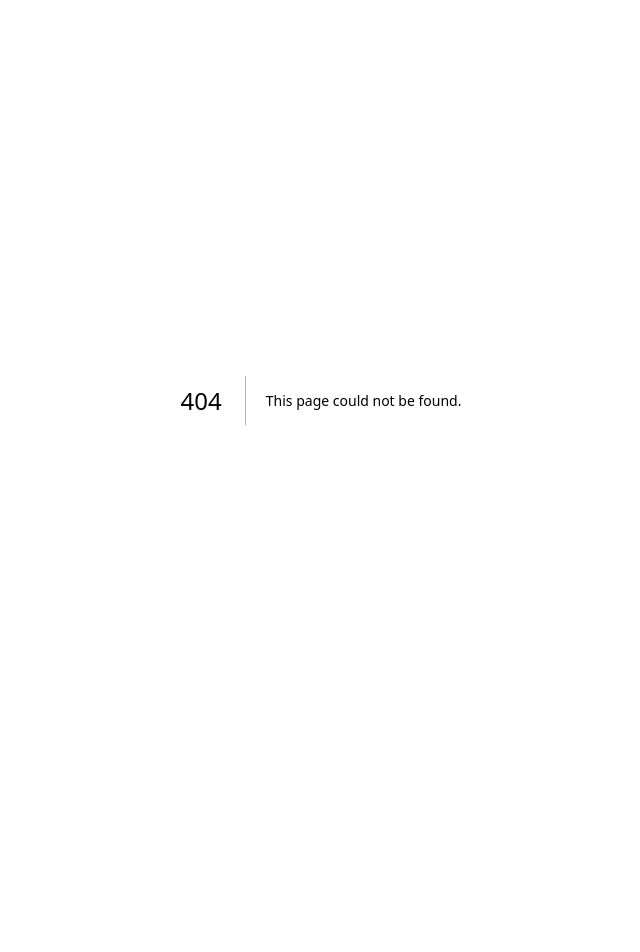
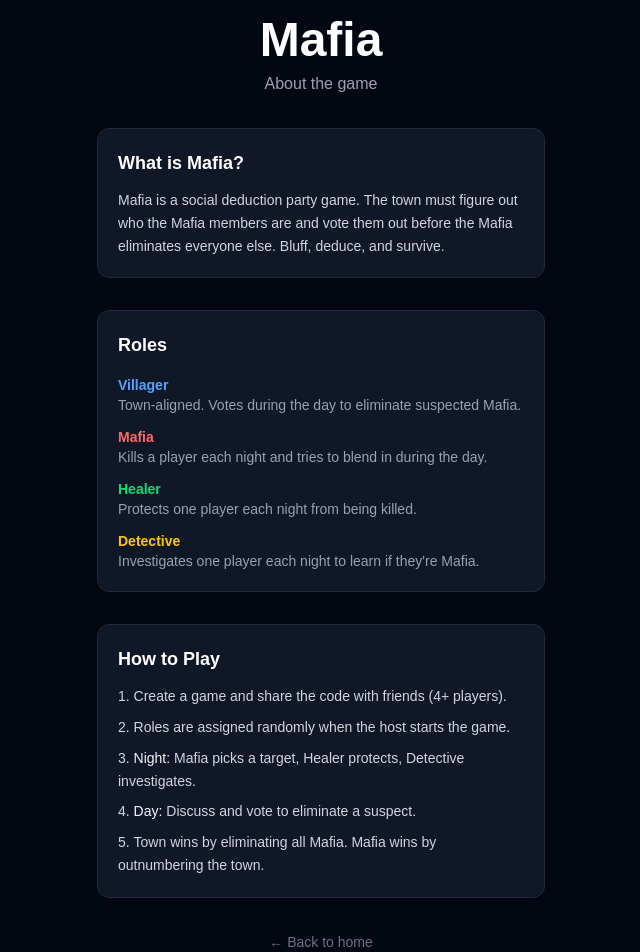
Before and after one commit to mehant/mafia-game, a Next.js app: page /about in a window 1280 px wide. Before the commit this address had no page. Shown: the top 952 px of the page, without its empty margins (319-959 px from the left). Before the commit the page ends 800 px from the top, so only its background shows below. Built offline with nearby package versions, Linux system fonts and the light colour scheme.

Commit message:
Add about page with game rules and role descriptions

```diff
--- /dev/null
+++ b/src/app/about/page.tsx
@@ -0,0 +1,70 @@
+import Link from 'next/link';
+
+export default function About() {
+  return (
+    <div className="min-h-screen bg-gray-950 flex items-center justify-center p-4">
+      <div className="w-full max-w-md space-y-8">
+        {/* Header */}
+        <div className="text-center">
+          <h1 className="text-5xl font-bold text-white mb-2">Mafia</h1>
+          <p className="text-gray-400">About the game</p>
+        </div>
+
+        {/* What is Mafia */}
+        <div className="bg-gray-900 rounded-xl border border-gray-800 p-5 space-y-3">
+          <h2 className="text-lg font-bold text-white">What is Mafia?</h2>
+          <p className="text-gray-300 text-sm leading-relaxed">
+            Mafia is a social deduction party game. The town must figure out who
+            the Mafia members are and vote them out before the Mafia eliminates
+            everyone else. Bluff, deduce, and survive.
+          </p>
+        </div>
+
+        {/* Roles */}
+        <div className="bg-gray-900 rounded-xl border border-gray-800 p-5 space-y-4">
+          <h2 className="text-lg font-bold text-white">Roles</h2>
+          <div className="space-y-3">
+            <div>
+              <h3 className="text-sm font-semibold text-blue-400">Villager</h3>
+              <p className="text-gray-400 text-sm">Town-aligned. Votes during the day to eliminate suspected Mafia.</p>
+            </div>
+            <div>
+              <h3 className="text-sm font-semibold text-red-400">Mafia</h3>
+              <p className="text-gray-400 text-sm">Kills a player each night and tries to blend in during the day.</p>
+            </div>
+            <div>
+              <h3 className="text-sm font-semibold text-green-400">Healer</h3>
+              <p className="text-gray-400 text-sm">Protects one player each night from being killed.</p>
+            </div>
+            <div>
+              <h3 className="text-sm font-semibold text-yellow-400">Detective</h3>
+              <p className="text-gray-400 text-sm">Investigates one player each night to learn if they&apos;re Mafia.</p>
+            </div>
+          </div>
+        </div>
+
+        {/* How to Play */}
+        <div className="bg-gray-900 rounded-xl border border-gray-800 p-5 space-y-3">
+          <h2 className="text-lg font-bold text-white">How to Play</h2>
+          <ol className="text-gray-300 text-sm leading-relaxed space-y-2 list-decimal list-inside">
+            <li>Create a game and share the code with friends (4+ players).</li>
+            <li>Roles are assigned randomly when the host starts the game.</li>
+            <li><span className="text-gray-100 font-medium">Night:</span> Mafia picks a target, Healer protects, Detective investigates.</li>
+            <li><span className="text-gray-100 font-medium">Day:</span> Discuss and vote to eliminate a suspect.</li>
+            <li>Town wins by eliminating all Mafia. Mafia wins by outnumbering the town.</li>
+          </ol>
+        </div>
+
+        {/* Back link */}
+        <div className="text-center">
+          <Link
+            href="/"
+            className="text-gray-500 hover:text-gray-300 text-sm transition-colors"
+          >
+            &larr; Back to home
+          </Link>
+        </div>
+      </div>
+    </div>
+  );
+}
--- a/src/app/page.tsx
+++ b/src/app/page.tsx
@@ -2,6 +2,7 @@
 
 import { useState } from 'react';
 import { useRouter } from 'next/navigation';
+import Link from 'next/link';
 import { useSocket } from '../hooks/useSocket';
 
 export default function Home() {
@@ -132,6 +133,9 @@ export default function Home() {
         <div className="text-center text-xs text-gray-600 space-y-1">
           <p>4+ players needed. No account required.</p>
           <p>Create a game, share the link, and play!</p>
+          <Link href="/about" className="inline-block mt-2 text-gray-500 hover:text-gray-300 transition-colors">
+            About the game
+          </Link>
         </div>
       </div>
     </div>
```
